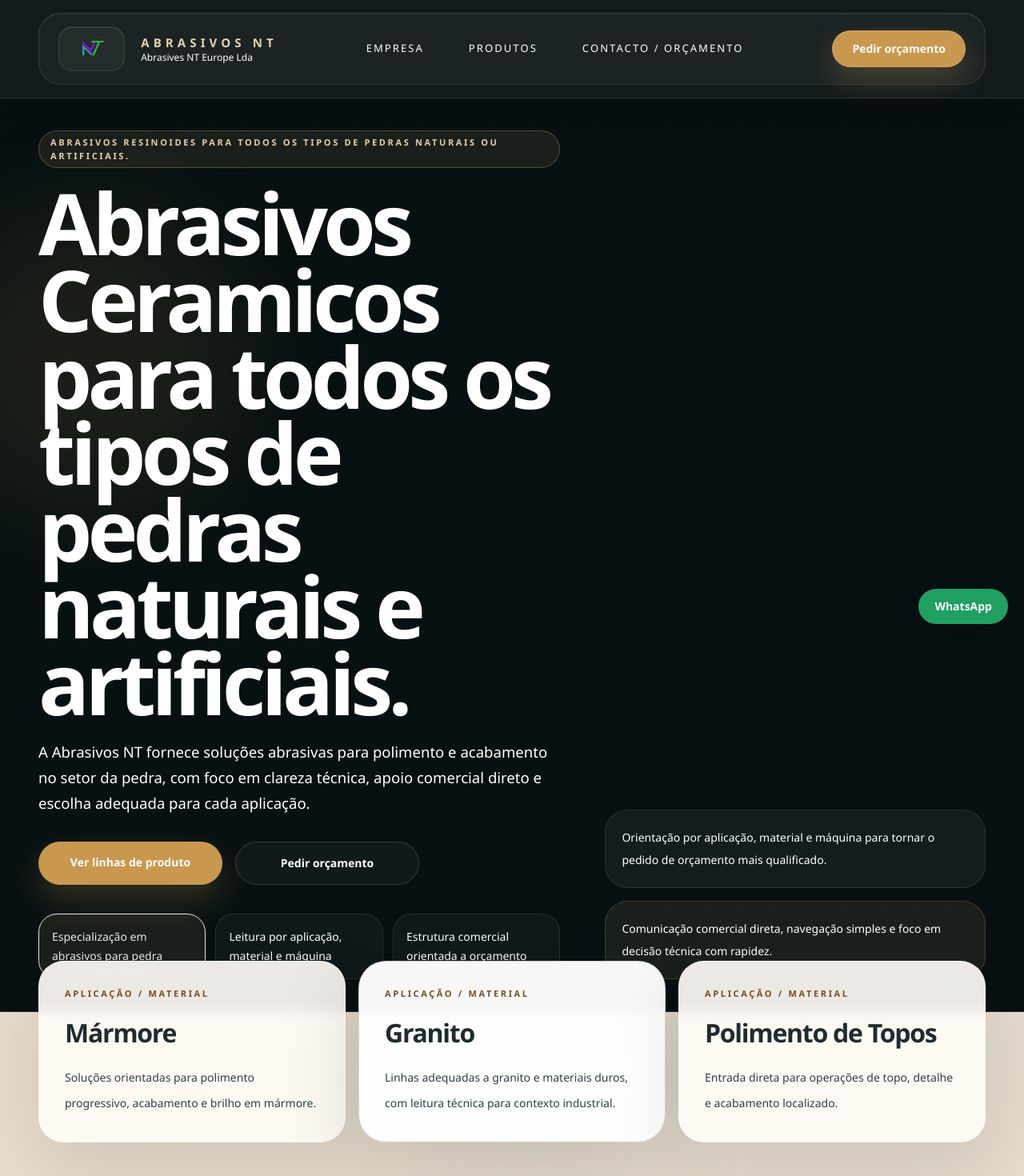
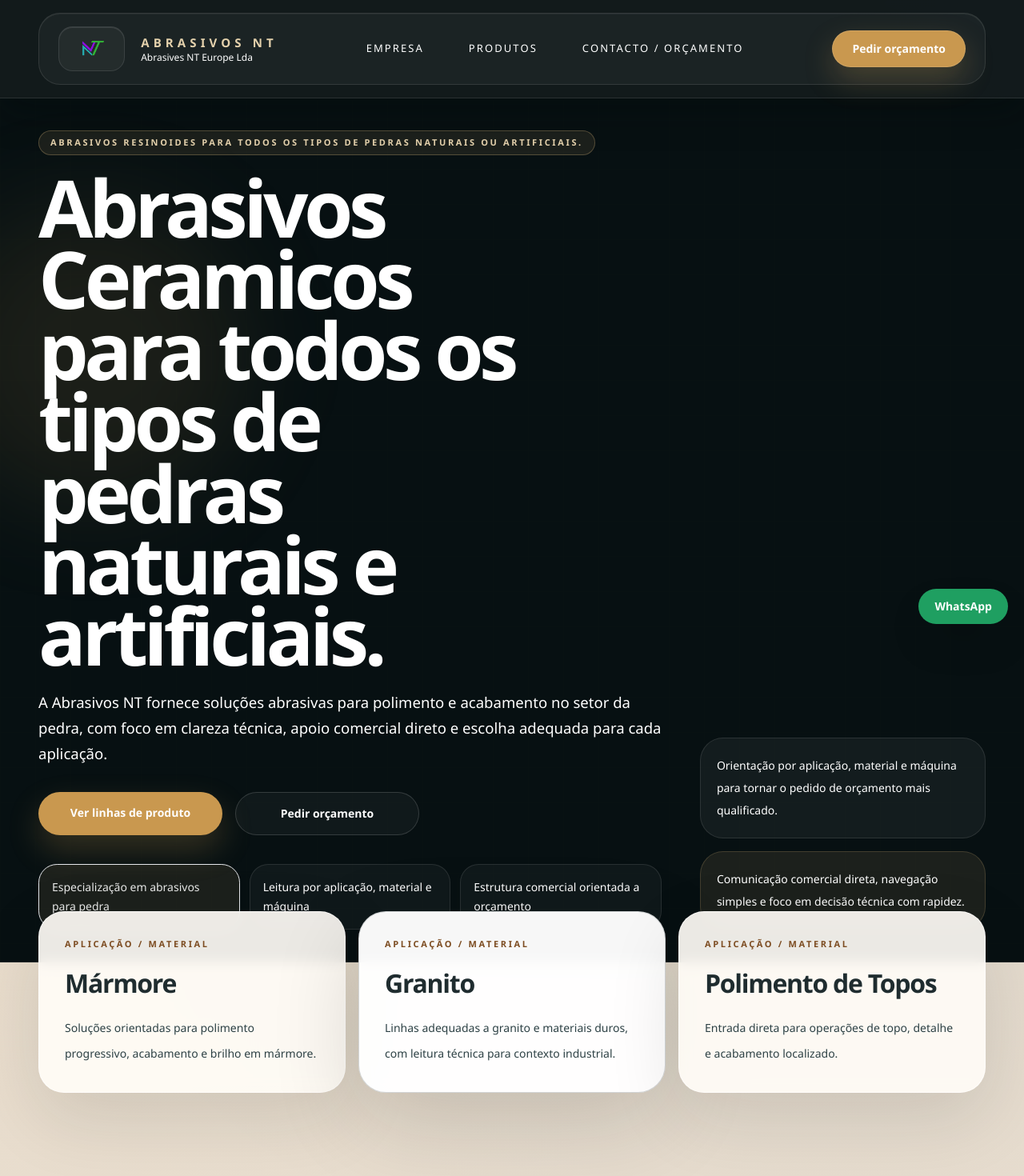
Before and after one commit to CAP1974/abrasivos-nt-site, a Next.js app: page / in a window 1280 px wide. Shown: the top 1470 px of the page at 80% size. Built offline with nearby package versions, Linux system fonts and the light colour scheme.

Commit message:
Rebalance home hero layout

```diff
--- a/app/page.tsx
+++ b/app/page.tsx
@@ -17,15 +17,15 @@
           <div className="absolute left-[-6%] top-[12%] h-[24rem] w-[24rem] rounded-full bg-sand-400/10 blur-3xl" />
           <div className="absolute right-[-8%] top-[-6%] h-[28rem] w-[28rem] rounded-full bg-sand-300/12 blur-3xl" />
           <div className="container-shell relative flex min-h-[86vh] items-center py-8 sm:min-h-[88vh] lg:py-10 xl:min-h-[92vh]">
-            <div className="grid w-full gap-6 xl:grid-cols-[1.18fr_0.82fr] xl:items-end">
-              <div className="max-w-[70rem] xl:pr-8">
+            <div className="grid w-full gap-8 xl:grid-cols-[1.38fr_0.62fr] xl:items-end xl:gap-8">
+              <div className="max-w-[78rem] xl:pr-4">
                 <span className="section-kicker border-sand-300/30 bg-sand-300/10 text-sand-200">
                   {company.tagline}
                 </span>
-                <h1 className="mt-5 max-w-[14ch] text-[2.9rem] font-semibold tracking-[-0.055em] leading-[0.94] sm:text-[4.2rem] lg:text-[6rem] lg:leading-[0.9] xl:text-[6.65rem]">
+                <h1 className="mt-5 max-w-[16ch] text-[2.9rem] font-semibold tracking-[-0.055em] leading-[0.94] sm:max-w-[13ch] sm:text-[4.2rem] lg:max-w-[12ch] lg:text-[6rem] lg:leading-[0.9] xl:max-w-[11.5ch] xl:text-[6.2rem]">
                   {company.heroTitle}
                 </h1>
-                <p className="mt-6 max-w-[46rem] text-[1.02rem] leading-8 text-white/78 sm:text-[1.08rem] lg:text-[1.16rem]">
+                <p className="mt-6 max-w-[52rem] text-[1.02rem] leading-8 text-white/78 sm:text-[1.08rem] lg:text-[1.16rem]">
                   {company.heroDescription}
                 </p>
 
@@ -38,7 +38,7 @@
                   </Link>
                 </div>
 
-                <div className="mt-9 grid gap-3 sm:grid-cols-3">
+                <div className="mt-9 grid gap-3 sm:grid-cols-3 xl:max-w-[60rem]">
                   {company.trustHighlights.slice(0, 3).map((item, index) => (
                     <div key={item} className={index === 0 ? "rounded-[1.45rem] border border-sand-300/22 bg-sand-300/10 px-4 py-4 text-sm leading-6 text-white/90" : "rounded-[1.45rem] border border-white/10 bg-white/[0.04] px-4 py-4 text-sm leading-6 text-white/78"}>
                       {item}
@@ -47,7 +47,7 @@
                 </div>
               </div>
 
-              <div className="grid gap-4 xl:gap-5">
+              <div className="grid gap-4 self-end xl:gap-4">
                 <div className="grid gap-4 sm:grid-cols-2 xl:grid-cols-1">
                   <div className="rounded-[1.8rem] border border-white/10 bg-white/[0.05] px-5 py-5 text-sm leading-7 text-white/78">
                     Orientação por aplicação, material e máquina para tornar o pedido de orçamento mais qualificado.
```
